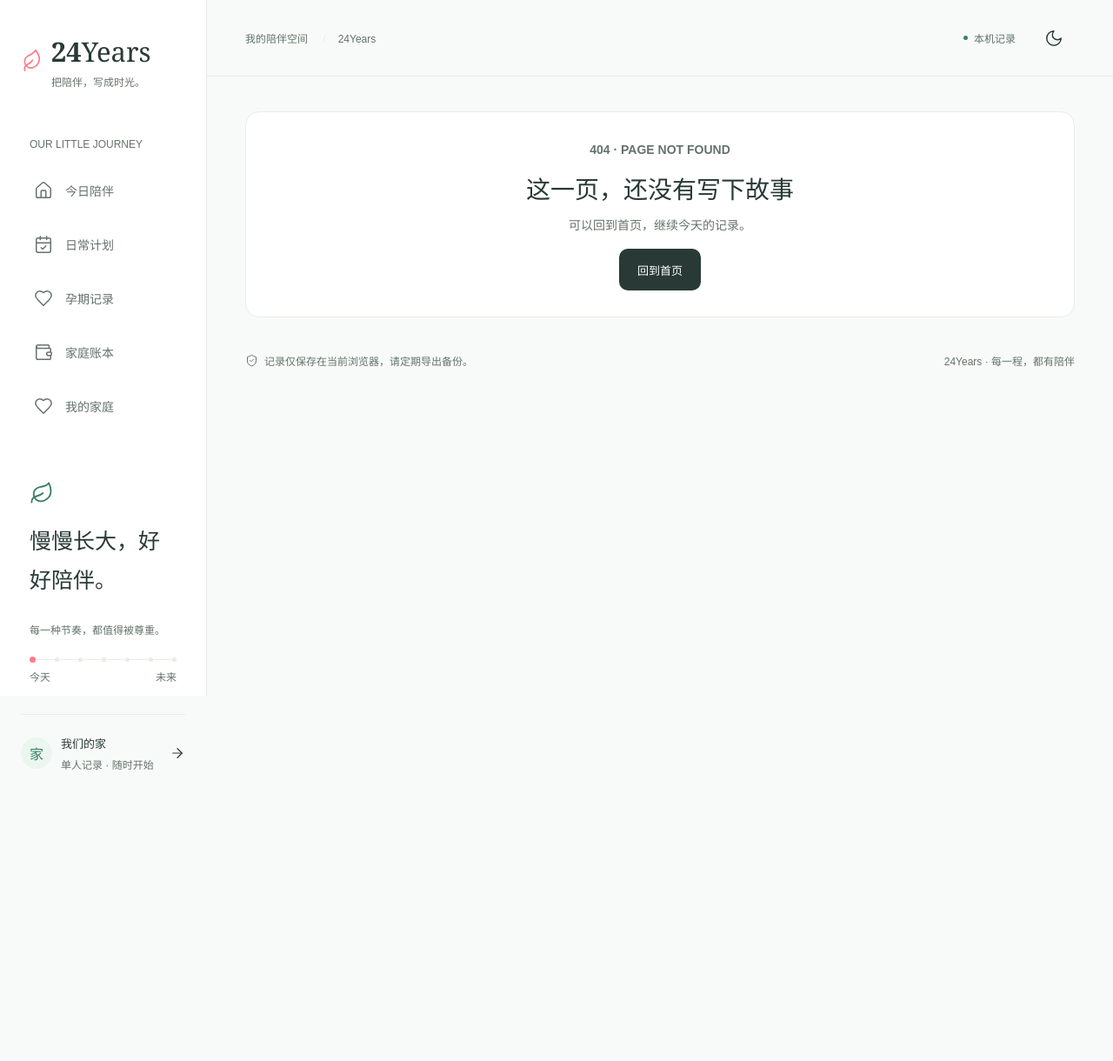
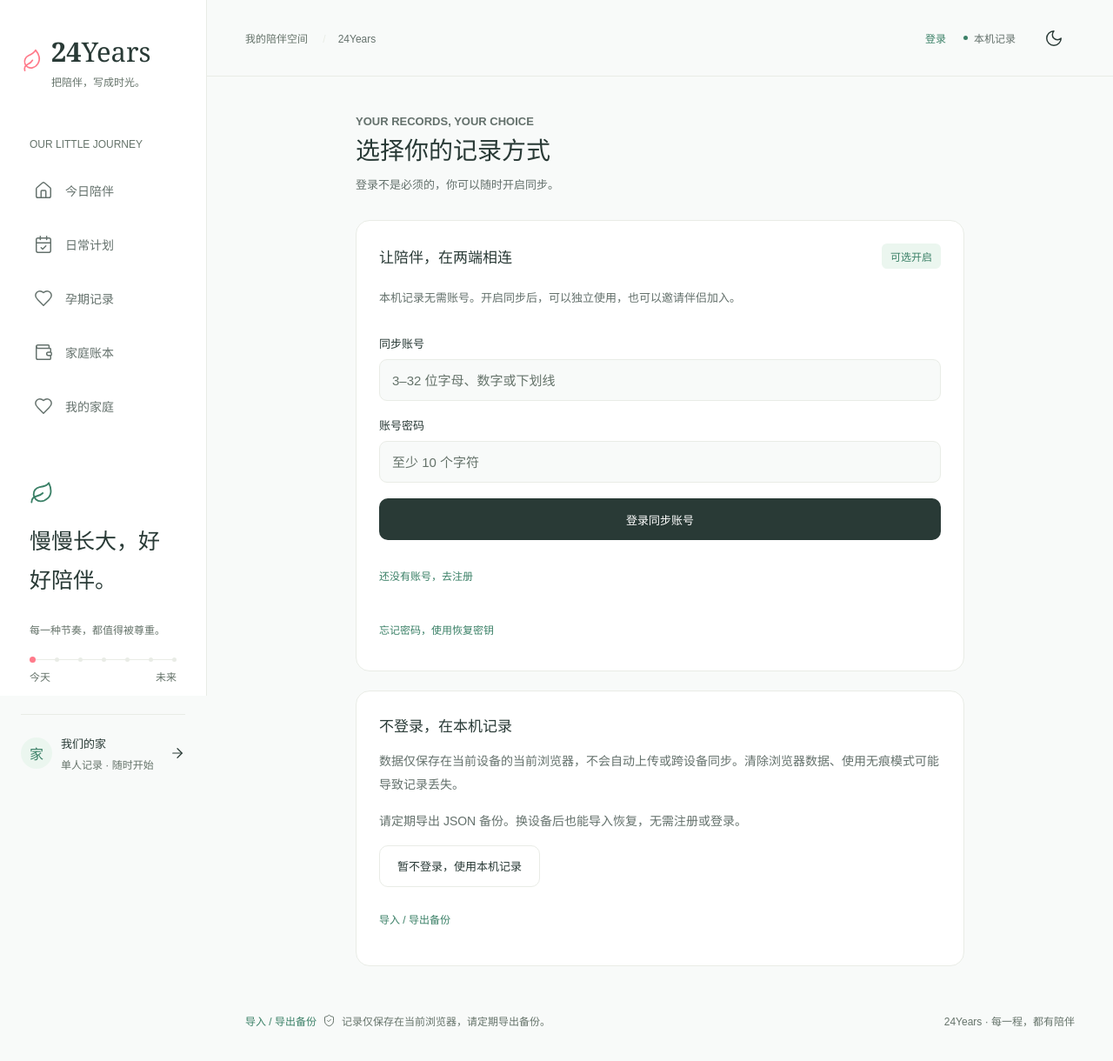
Before and after one commit to Tshameless/24years, a Vue app in the folder apps/web/: page /login in a window 1280 px wide. Shown: the top 1220 px of the page at 87% size. Before the commit the page ends 800 px from the top, so only its background shows below. Built offline with nearby package versions, Linux system fonts and the light colour scheme; no server answers.

Commit message:
feat(web): 添加登录与备份页面，完善用户选择与数据管理功能

```diff
--- a/apps/web/src/components/AppShell.vue
+++ b/apps/web/src/components/AppShell.vue
@@ -120,6 +120,13 @@ const section = computed(
         </span>
         <span class="mobile-brand">24Years</span>
         <div class="top-actions">
+          <RouterLink
+            v-if="!active"
+            to="/login"
+            class="text-button"
+          >
+            登录
+          </RouterLink>
           <span class="local-badge">
             <i />
             {{ label }}
@@ -162,6 +169,12 @@ const section = computed(
         <slot />
       </main>
       <footer class="page-footer">
+        <RouterLink
+          to="/backup"
+          class="text-button"
+        >
+          导入 / 导出备份
+        </RouterLink>
         <AppIcon
           name="shield"
           :size="15"
@@ -409,6 +422,7 @@ const section = computed(
 }
 
 .page-footer {
+  flex-wrap: wrap;
   max-width: 1260px;
   margin: auto;
   padding: 16px 44px 28px;
--- a/apps/web/src/components/family/AccountPanel.vue
+++ b/apps/web/src/components/family/AccountPanel.vue
@@ -4,9 +4,12 @@ import { useFamily } from '@/composables/useFamily';
 import AccountRecovery from './AccountRecovery.vue';
 import AccountSecurity from './AccountSecurity.vue';
 
+const props = defineProps<{ initialMode?: 'login' | 'register' }>();
 const { cloud } = useFamily();
 const { state, busy, expired, active, accountNotice } = cloud;
-const register = shallowRef(!accountNotice.value);
+const register = shallowRef(
+  props.initialMode ? props.initialMode === 'register' : !accountNotice.value,
+);
 const credentials = reactive({ username: '', password: '', nickname: '' });
 const recovering = shallowRef(false);
 
--- a/apps/web/src/components/family/DataBackupPanel.vue
+++ b/apps/web/src/components/family/DataBackupPanel.vue
@@ -107,7 +107,7 @@ async function downloadPrevious() {
       {{
         active
           ? '当前操作账号中的家庭记录，恢复结果会同步给家庭成员。'
-          : '当前操作本浏览器的记录。账号与成员权限不包含在 JSON 备份中。'
+          : '无需登录即可导入和导出。数据仅保存在当前浏览器，请定期导出 JSON 备份；换设备后可在这里导入恢复。账号与成员权限不包含在备份中，备份含个人记录，请妥善保管。'
       }}
     </p>
     <div class="backup-actions">
--- /dev/null
+++ b/apps/web/src/components/home/UsageChoice.vue
@@ -0,0 +1,84 @@
+<script setup lang="ts">
+import { shallowRef } from 'vue';
+import { useFamily } from '@/composables/useFamily';
+
+const { cloud } = useFamily();
+const { active, ready } = cloud;
+const dismissed = shallowRef(false);
+
+try {
+  dismissed.value = localStorage.getItem('24years.local-choice') === 'accepted';
+} catch {
+  /* Show the explanation if storage is unavailable. */
+}
+
+function continueLocally() {
+  dismissed.value = true;
+
+  try {
+    localStorage.setItem('24years.local-choice', 'accepted');
+  } catch {
+    /* Storage errors are reported by the family store. */
+  }
+}
+</script>
+
+<template>
+  <section
+    v-if="ready && !active && !dismissed"
+    class="panel usage-choice"
+    aria-labelledby="usage-title"
+  >
+    <p class="eyebrow">WELCOME TO 24YEARS</p>
+    <h2 id="usage-title">要登录后使用吗？</h2>
+    <p class="muted">登录可跨设备同步、与伴侣共享。不登录也能完整记录。</p>
+    <p class="local-warning">
+      不登录时，数据仅保存在当前浏览器，清除浏览器数据或使用无痕模式可能导致丢失。请定期导出备份，之后可以在本机或其他设备导入恢复。
+    </p>
+    <div class="choice-actions">
+      <RouterLink
+        to="/login"
+        class="button button-primary"
+      >
+        登录 / 注册
+      </RouterLink>
+      <button
+        class="button button-secondary"
+        @click="continueLocally"
+      >
+        暂不登录，使用本机记录
+      </button>
+      <RouterLink
+        to="/backup"
+        class="text-button"
+      >
+        已有备份？导入恢复
+      </RouterLink>
+    </div>
+  </section>
+</template>
+
+<style scoped>
+.usage-choice {
+  margin-bottom: 28px;
+}
+
+.usage-choice h2 {
+  margin-bottom: 12px;
+}
+
+.local-warning {
+  background: var(--green-light);
+  padding: 18px;
+  border-radius: 10px;
+  font-size: 14px;
+  line-height: 1.9;
+}
+
+.choice-actions {
+  display: flex;
+  flex-wrap: wrap;
+  align-items: center;
+  gap: 16px;
+}
+</style>
--- a/apps/web/src/router/index.ts
+++ b/apps/web/src/router/index.ts
@@ -3,6 +3,8 @@ import { createRouter, createWebHistory } from 'vue-router';
 const router = createRouter({
   history: createWebHistory(),
   routes: [
+    { path: '/login', component: () => import('@/views/LoginView.vue') },
+    { path: '/backup', component: () => import('@/views/BackupView.vue') },
     { path: '/pregnancy', component: () => import('@/views/PregnancyView.vue') },
     {
       path: '/',
--- /dev/null
+++ b/apps/web/src/views/BackupView.vue
@@ -0,0 +1,16 @@
+<script setup lang="ts">
+import DataBackupPanel from '@/components/family/DataBackupPanel.vue';
+</script>
+
+<template>
+  <div>
+    <header class="page-heading">
+      <div>
+        <p class="eyebrow">KEEP YOUR MEMORIES SAFE</p>
+        <h1>数据备份与恢复</h1>
+        <p>不登录也能导出和导入。在其他设备打开本页，选择备份文件即可恢复。</p>
+      </div>
+    </header>
+    <DataBackupPanel />
+  </div>
+</template>
--- a/apps/web/src/views/HomeView.vue
+++ b/apps/web/src/views/HomeView.vue
@@ -1,7 +1,9 @@
 <script setup lang="ts">
 import DashboardHome from '@/components/home/DashboardHome.vue';
+import UsageChoice from '@/components/home/UsageChoice.vue';
 </script>
 
 <template>
+  <UsageChoice />
   <DashboardHome />
 </template>
--- /dev/null
+++ b/apps/web/src/views/LoginView.vue
@@ -0,0 +1,75 @@
+<script setup lang="ts">
+import AccountPanel from '@/components/family/AccountPanel.vue';
+import { useFamily } from '@/composables/useFamily';
+
+const { cloud } = useFamily();
+const { active } = cloud;
+</script>
+
+<template>
+  <div class="login-page">
+    <header class="page-heading">
+      <div>
+        <p class="eyebrow">YOUR RECORDS, YOUR CHOICE</p>
+        <h1>选择你的记录方式</h1>
+        <p>登录不是必须的，你可以随时开启同步。</p>
+      </div>
+    </header>
+    <AccountPanel initial-mode="login" />
+    <section class="panel login-help">
+      <template v-if="!active">
+        <h2>不登录，在本机记录</h2>
+        <p class="muted">
+          数据仅保存在当前设备的当前浏览器，不会自动上传或跨设备同步。清除浏览器数据、使用无痕模式可能导致记录丢失。
+        </p>
+        <p class="muted">请定期导出 JSON 备份。换设备后也能导入恢复，无需注册或登录。</p>
+        <RouterLink
+          to="/family"
+          class="button button-secondary"
+        >
+          暂不登录，使用本机记录
+        </RouterLink>
+      </template>
+      <template v-else>
+        <h2>继续管理家庭</h2>
+        <p class="muted">
+          本机记录与账号记录分开保存，不会因登录而自动上传或覆盖。可在我的家庭上传本机档案或建立同步家庭；注册后请保存恢复密钥。
+        </p>
+        <RouterLink
+          to="/family"
+          class="button button-primary"
+        >
+          前往我的家庭
+        </RouterLink>
+      </template>
+      <RouterLink
+        to="/backup"
+        class="text-button backup-link"
+      >
+        导入 / 导出备份
+      </RouterLink>
+    </section>
+  </div>
+</template>
+
+<style scoped>
+.login-page {
+  max-width: 700px;
+  margin: auto;
+}
+
+.login-help {
+  margin-top: 22px;
+}
+
+.login-help p {
+  margin-top: 16px;
+  line-height: 1.9;
+  font-size: 14px;
+}
+
+.backup-link {
+  display: block;
+  margin-top: 20px;
+}
+</style>
```
Also changed, not shown: 1 other file (tests, documents, lock files or other folders).
